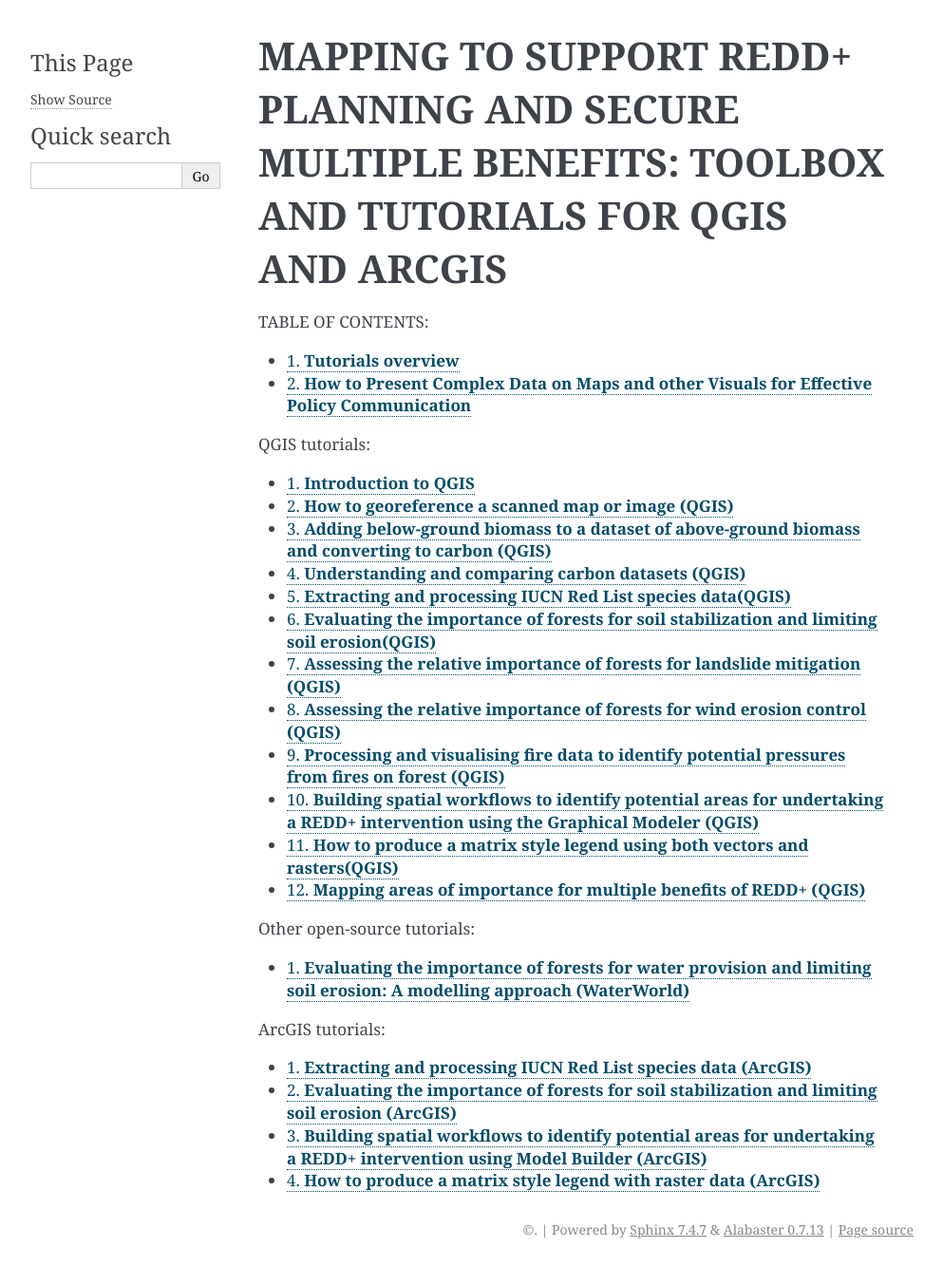
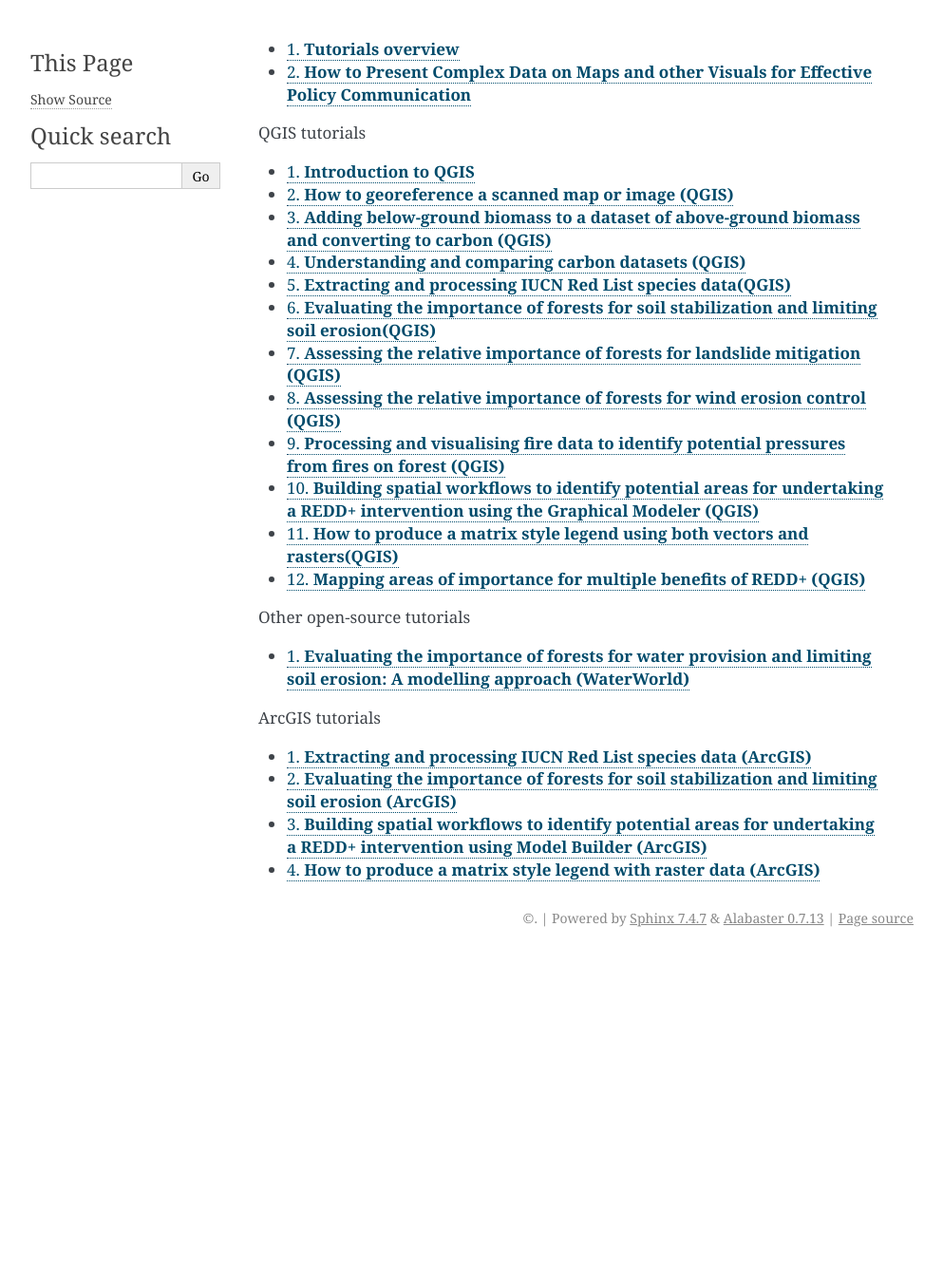
Before and after one commit to corinnar/GIS_tutorials, a Sphinx documentation site: the page built from docs/source/index.rst, in a window 1280 px wide. Shown: the whole page at 95% size, without its empty margins (148-1141 px from the left). Built offline with Sphinx 7.4.7, drawn with Linux system fonts in a browser that asks for light colours; pages that are not in the unit, such as notebooks, are missing from menus; after the commit the page ends 1006 px from its top, so only the background shows below that.

Commit message:
Update index.rst

```diff
--- a/docs/source/index.rst
+++ b/docs/source/index.rst
@@ -1,10 +1,5 @@
-=============================================================================================================
-**MAPPING TO SUPPORT REDD+ PLANNING AND SECURE MULTIPLE BENEFITS: TOOLBOX AND TUTORIALS FOR QGIS AND ARCGIS**
-=============================================================================================================
-
 .. toctree::
    :numbered:
-   :caption: TABLE OF CONTENTS:
    :maxdepth: 1
 
    GIS_TOOLS_PAGE
@@ -12,7 +7,7 @@
 
 .. toctree::
    :numbered:
-   :caption: QGIS tutorials:
+   :caption: QGIS tutorials
    :maxdepth: 1
 
    IntroductionTo_QGIS
@@ -31,14 +26,14 @@
 
 .. toctree::
    :numbered:
-   :caption: Other open-source tutorials:
+   :caption: Other open-source tutorials
    :maxdepth: 1
 
    WaterWorld_Other
 
 .. toctree::
    :numbered:
-   :caption: ArcGIS tutorials:
+   :caption: ArcGIS tutorials
    :maxdepth: 1
 
    ProcessingIUCNRedList_ArcGIS
```
